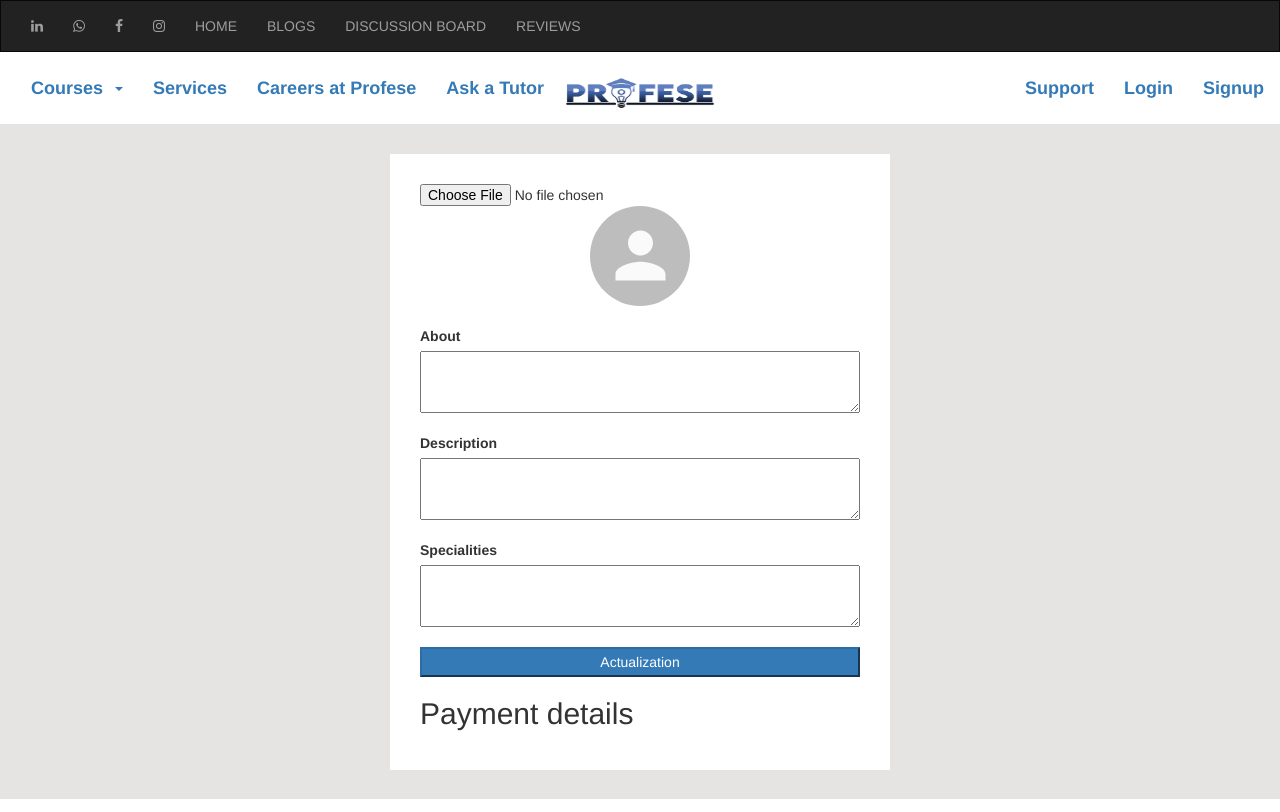
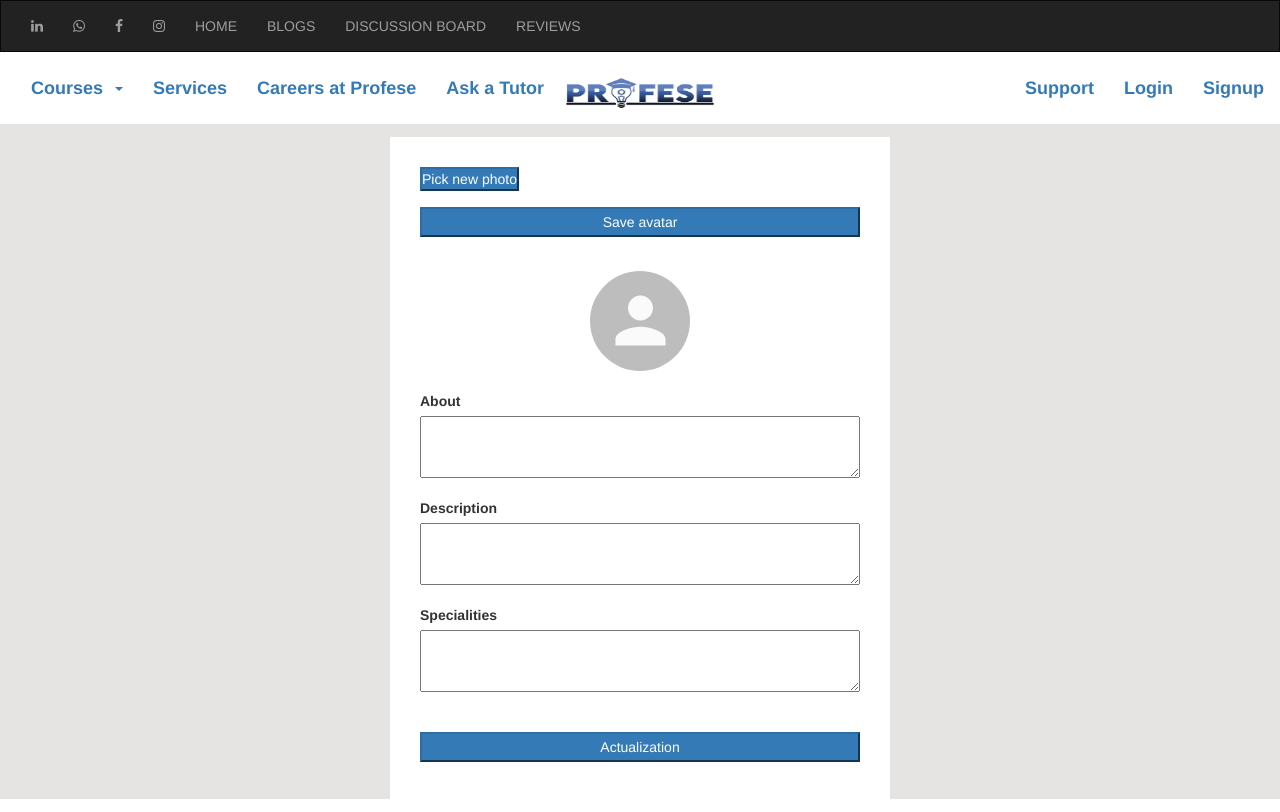
Before and after one commit to Proeduc/profese, a React (Create React App) app: page /settings in a window 1280 px wide. Built offline with nearby package versions, Linux system fonts and the light colour scheme; no server answers; the database is empty.

Commit message:
profile avatar

```diff
--- a/src/App.js
+++ b/src/App.js
@@ -1,25 +1,39 @@
-import { useEffect } from 'react';
-import './App.css';
-import NavOne from './components/NavOne/NavOne';
-import NavTwo from './components/NavTwo/NavTwo';
-import Home from './components/Home/Home';
-import Signup from './pages/signup/Signup';
-import Login from './pages/login/Login';
-import { Switch, Route } from 'react-router-dom';
-import Profile from './pages/profile/Profile';
-import { useDispatch, useSelector } from 'react-redux';
-import { selectUser, login, logout } from './features/userSlice';
-import { db, auth } from './firebase';
-import Settings from './pages/settings/Settings';
-import Reviews from './pages/reviews/Reviews';
-import Discussion from './pages/discussion/Discussion';
-import Ask_a_ques from './pages/discussion/Ask_a_ques';
+import { useEffect, useState } from 'react'
+import './App.css'
+import NavOne from './components/NavOne/NavOne'
+import NavTwo from './components/NavTwo/NavTwo'
+import Home from './components/Home/Home'
+import Signup from './pages/signup/Signup'
+import Login from './pages/login/Login'
+import { Switch, Route } from 'react-router-dom'
+import Profile from './pages/profile/Profile'
+import { useDispatch, useSelector } from 'react-redux'
+import { selectUser, login, logout } from './features/userSlice'
+import { db, auth } from './firebase'
+import Settings from './pages/settings/Settings'
+import Reviews from './pages/reviews/Reviews'
+import Discussion from './pages/discussion/Discussion'
+import Ask_a_ques from './pages/discussion/Ask_a_ques'
 
 function App() {
-  const user = useSelector(selectUser);
-  const dispatch = useDispatch();
+  const user = useSelector(selectUser)
+  const dispatch = useDispatch()
+  const [avatarUrl, setAvatarUrl] = useState('')
 
-  console.log(user);
+  console.log(user)
+
+  useEffect(() => {
+    db.collection('users')
+      .doc(user?.uid)
+      .collection('data')
+      .doc('data')
+      .get()
+      .then((doc) => {
+        if (doc.exists) {
+          setAvatarUrl(`${doc.data().avatarUrl}`)
+        }
+      })
+  }, [user?.uid])
 
   useEffect(() => {
     auth.onAuthStateChanged((authUser) => {
@@ -31,14 +45,16 @@ function App() {
             photo: authUser.photoURL,
             email: authUser.email,
             displayName: authUser.displayName,
-          })
-        );
+          }),
+        )
       } else {
         // user is logged out
-        dispatch(logout());
+        dispatch(logout())
       }
-    });
-  }, []);
+    })
+  }, [])
+
+  console.log(avatarUrl)
 
   return (
     <div className="App">
@@ -55,7 +71,7 @@ function App() {
           <Signup />
         </Route>
         <Route exact path="/profile">
-          <Profile />
+          <Profile avatarUrl={avatarUrl} />
         </Route>
         <Route exact path="/reviews">
           <Reviews />
@@ -67,14 +83,14 @@ function App() {
           <Ask_a_ques />
         </Route>
         <Route exact path="/settings">
-          <Settings/>
+          <Settings />
         </Route>
         <Route exact path="/">
           <Home />
         </Route>
       </Switch>
     </div>
-  );
+  )
 }
 
-export default App;
+export default App
--- a/src/pages/profile/Profile.js
+++ b/src/pages/profile/Profile.js
@@ -8,7 +8,7 @@ import SaveIcon from '@material-ui/icons/Save'
 import { db } from '../../firebase'
 import Loader from 'react-loader-spinner'
 
-const Profile = () => {
+const Profile = ({ avatarUrl }) => {
   const user = useSelector(selectUser)
   const history = useHistory()
 
@@ -51,11 +51,21 @@ const Profile = () => {
         <div className="user">
           <div className="user__container">
             <div className="user_details">
-              <img
-                className="profile_pic img-responsive"
-                src={`${user?.photo}`}
-                alt=""
-              ></img>
+              {avatarUrl === '' && (
+                <img
+                  className="profile_pic img-responsive"
+                  src={`${user?.photo}`}
+                  alt=""
+                />
+              )}
+              {avatarUrl !== '' && (
+                <img
+                  className="profile_pic img-responsive"
+                  src={`${avatarUrl}`}
+                  alt=""
+                />
+              )}
+
               <h2 className="user_name">{user?.displayName}</h2>
               <p className="profile__userProfile">User Profile</p>
               <div className="user_speciality">
--- a/src/pages/settings/Settings.css
+++ b/src/pages/settings/Settings.css
@@ -35,3 +35,26 @@
   height: 100px !important;
   cursor: pointer;
 }
+.settings__inuptFileContainer {
+  display: flex;
+}
+
+.settings__inputFile {
+  position: absolute;
+  z-index: 2;
+  opacity: 0;
+}
+
+.settings__buttonInput {
+  position: absolute;
+  z-index: 0;
+}
+
+.settings__button {
+  margin-top: 40px;
+  margin-bottom: 20px;
+}
+
+.settings__progress {
+  opacity: 0;
+}
--- a/src/pages/settings/Settings.js
+++ b/src/pages/settings/Settings.js
@@ -2,20 +2,22 @@ import React, { useEffect, useState } from 'react'
 import './Settings.css'
 import { db, firebase, storage } from '../../firebase'
 import { selectUser } from '../../features/userSlice'
-import { useSelector } from 'react-redux'
+import { useSelector, useDispatch } from 'react-redux'
 import { Avatar } from '@material-ui/core'
+import { login, logout } from '../../features/userSlice'
 
 const Settings = () => {
   const user = useSelector(selectUser)
+  const dispatch = useDispatch()
   const [image, setImage] = useState(null)
   const [userData, setUserData] = useState([])
   //inputs
   const [specialities, setSpecialities] = useState('')
   const [description, setDescription] = useState('')
   const [about, setAbout] = useState('')
+  const [avatar, setAvatar] = useState(user?.photo)
+  const [avatarUrl, setAvatarUrl] = useState('')
   const [progress, setProgress] = useState(null)
-
-  console.log(user)
 
   useEffect(() => {
     db.collection('users')
@@ -30,12 +32,20 @@ const Settings = () => {
           setAbout(`${doc.data().about}`)
           setDescription(`${doc.data().description}`)
           setSpecialities(`${doc.data().specialities}`)
+          setAvatarUrl(`${doc.data().avatarUrl}`)
         }
       })
+    if (avatarUrl !== '') {
+      dispatch(
+        login({
+          photo: avatarUrl,
+        }),
+      )
+    }
   }, [user?.uid])
 
   console.table(userData)
-  console.log(about, specialities, description)
+  console.log(about, specialities, description, avatarUrl, user?.photo)
 
   const handleChange = (e) => {
     if (e.target.files[0]) {
@@ -44,12 +54,9 @@ const Settings = () => {
     }
   }
 
-  const changeAvatar = () => {
+  const uploadAvatar = () => {
     if (image) {
       const uploadTask = storage.ref(`images/${image.name}`).put(image)
-
-      uploadTask.on(
-        'state_changed',
 
       uploadTask.on(
         'state_changed',
@@ -73,14 +80,17 @@ const Settings = () => {
             .getDownloadURL()
             .then((url) => {
               //post image
-                db.collection('users').doc(user.uid).collection('avatar').add({
-                  timestamp: firebase.firestore.FieldValue.serverTimestamp(),
-                  image: url,
+              db.collection('users')
+                .doc(user?.uid)
+                .collection('data')
+                .doc('data')
+                .update({
+                  avatarUrl: url,
                 })
+              setAvatar(url)
               setImage(null)
             })
         },
-        ),
       )
     }
   }
@@ -98,17 +108,41 @@ const Settings = () => {
     <div className="settings">
       {/* <button onClick={addSth}>addSth</button> */}
       <div className="settings__container">
+        <div className="settings__inuptFileContainer">
           <input
             onChange={handleChange}
             className="settings__inputFile"
             type="file"
           />
+          <button className="settings__buttonInput btn-primary">
+            Pick new photo
+          </button>
+
+          <button
+            onClick={uploadAvatar}
+            className="settings__button btn-primary"
+          >
+            Save avatar
+          </button>
+        </div>
+        <progress className="settings__progress" value={progress} max="100" />
+        {avatarUrl !== null && (
           <Avatar
+            onClick={uploadAvatar}
             className="settings__avatar"
-          onClick={changeAvatar}
-          src={user?.photo}
+            src={avatarUrl}
             alt=""
           />
+        )}
+        {avatarUrl === null && (
+          <Avatar
+            onClick={uploadAvatar}
+            className="settings__avatar"
+            src={avatar}
+            alt=""
+          />
+        )}
+
         <div>
           <div className="settings__row">
             {' '}
@@ -148,10 +182,6 @@ const Settings = () => {
             Actualization
           </button>
         </div>
-
-        <div className="settings__payment">
-          <h2>Payment details</h2>
-        </div>
       </div>
     </div>
   )
```
Lines whose indentation alone changed are shown as unchanged.
